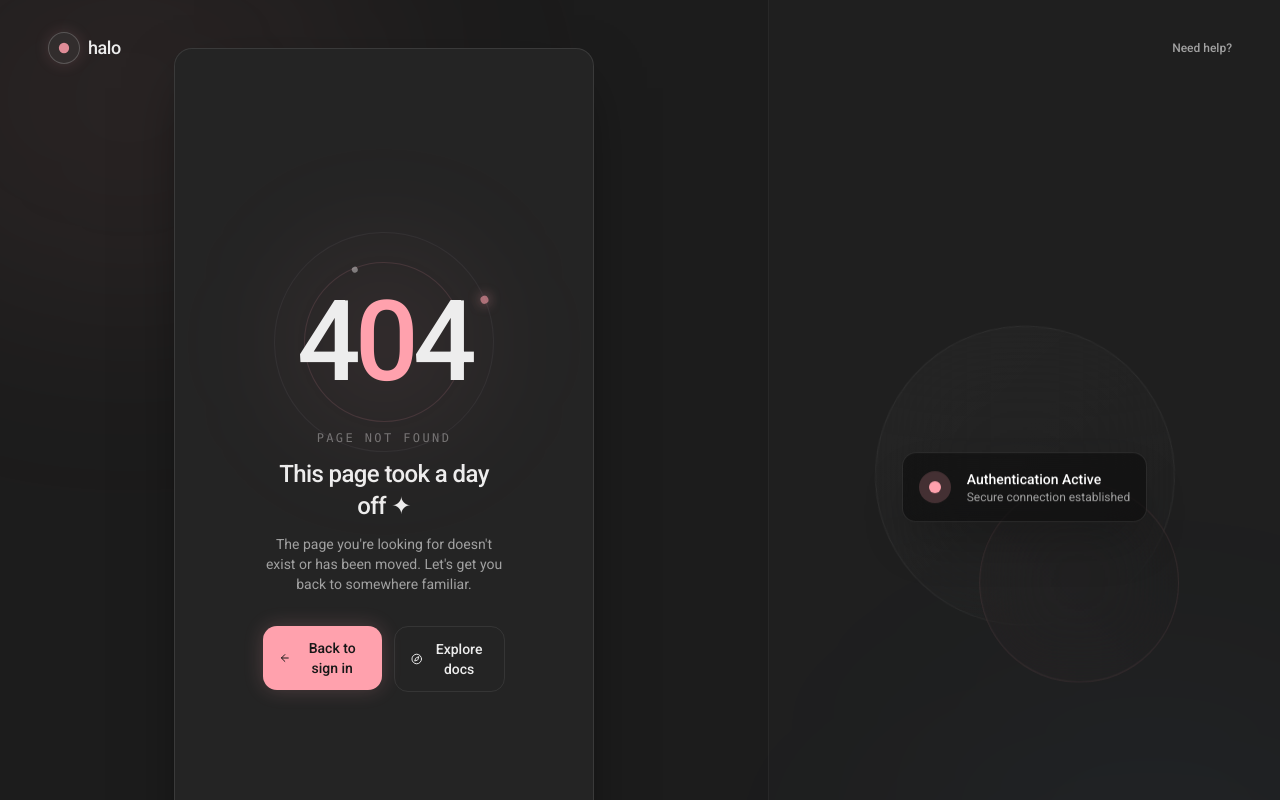
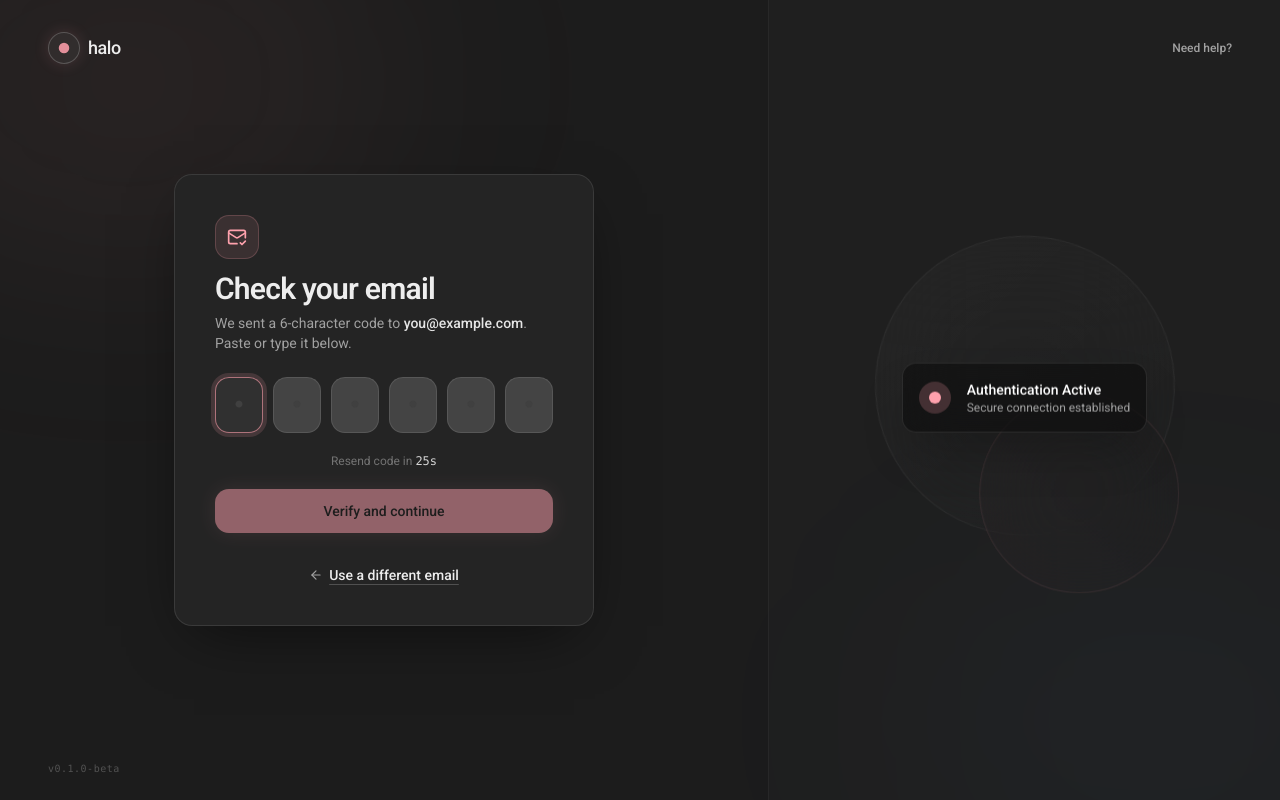
Before and after one commit to sagarkpro/CursedSSO, a React (Vite) app: page /verify in a window 1280 px wide. Shown: the top 800 px of the page. Built offline with nearby package versions, Linux system fonts and the light colour scheme.

Commit message:
added otp screen

```diff
--- a/src/Router.tsx
+++ b/src/Router.tsx
@@ -17,6 +17,7 @@ export const router = createBrowserRouter([
 			{ index: true, element: withSuspense(lazy(() => import("@/pages/login/LoginPage"))) },
 			{ path: "login", element: withSuspense(lazy(() => import("@/pages/login/LoginPage"))) },
 			{ path: "register", element: withSuspense(lazy(() => import("@/pages/register/RegisterPage"))) },
+			{ path: "verify", element: withSuspense(lazy(() => import("@/pages/verify/VerifyPage"))) },
 			{ path: "*", element: <NotFound /> },
 		],
 	},
--- /dev/null
+++ b/src/components/shared/OtpInput.tsx
@@ -0,0 +1,148 @@
+import React, { useEffect, useState, useRef } from "react";
+import { cn } from "../../lib/utils";
+interface OtpInputProps {
+	length?: number;
+	value: string;
+	onChange: (value: string) => void;
+	onComplete?: (value: string) => void;
+	error?: boolean;
+	autoFocus?: boolean;
+}
+const ALPHANUMERIC = /^[A-Z0-9]$/;
+export function OtpInput({ length = 6, value, onChange, onComplete, error = false, autoFocus = true }: OtpInputProps) {
+	const inputsRef = useRef<Array<HTMLInputElement | null>>([]);
+	const [focusedIndex, setFocusedIndex] = useState<number | null>(autoFocus ? 0 : null);
+	// Normalize value to array of chars, padded with empty strings
+	const chars = Array.from(
+		{
+			length,
+		},
+		(_, i) => value[i] ?? "",
+	);
+	useEffect(() => {
+		if (autoFocus) {
+			inputsRef.current[0]?.focus();
+		}
+	}, [autoFocus]);
+	useEffect(() => {
+		if (value.length === length && onComplete) {
+			onComplete(value);
+		}
+	}, [value, length, onComplete]);
+	const setCharAt = (index: number, char: string) => {
+		const next = chars.slice();
+		next[index] = char;
+		onChange(next.join(""));
+	};
+	const focusInput = (index: number) => {
+		const clamped = Math.max(0, Math.min(length - 1, index));
+		inputsRef.current[clamped]?.focus();
+		inputsRef.current[clamped]?.select();
+	};
+	const handleChange = (index: number, raw: string) => {
+		// Strip non-alphanumeric, uppercase
+		const cleaned = raw.toUpperCase().replace(/[^A-Z0-9]/g, "");
+		if (!cleaned) return;
+		if (cleaned.length === 1) {
+			setCharAt(index, cleaned);
+			if (index < length - 1) focusInput(index + 1);
+		} else {
+			// Multi-char input (e.g. mobile autofill or fast typing) — distribute across boxes
+			const next = chars.slice();
+			let cursor = index;
+			for (const c of cleaned) {
+				if (cursor >= length) break;
+				next[cursor] = c;
+				cursor++;
+			}
+			onChange(next.join(""));
+			focusInput(Math.min(cursor, length - 1));
+		}
+	};
+	const handleKeyDown = (index: number, e: React.KeyboardEvent<HTMLInputElement>) => {
+		const key = e.key;
+		if (key === "Backspace") {
+			e.preventDefault();
+			if (chars[index]) {
+				setCharAt(index, "");
+			} else if (index > 0) {
+				setCharAt(index - 1, "");
+				focusInput(index - 1);
+			}
+		} else if (key === "ArrowLeft") {
+			e.preventDefault();
+			focusInput(index - 1);
+		} else if (key === "ArrowRight") {
+			e.preventDefault();
+			focusInput(index + 1);
+		} else if (key === "Delete") {
+			e.preventDefault();
+			setCharAt(index, "");
+		} else if (ALPHANUMERIC.test(key.toUpperCase()) && key.length === 1) {
+			// Overwrite current box if it already has a value
+			if (chars[index]) {
+				e.preventDefault();
+				setCharAt(index, key.toUpperCase());
+				if (index < length - 1) focusInput(index + 1);
+			}
+		}
+	};
+	const handlePaste = (index: number, e: React.ClipboardEvent<HTMLInputElement>) => {
+		e.preventDefault();
+		const pasted = e.clipboardData
+			.getData("text")
+			.toUpperCase()
+			.replace(/[^A-Z0-9]/g, "");
+		if (!pasted) return;
+		const next = chars.slice();
+		let cursor = index;
+		for (const c of pasted) {
+			if (cursor >= length) break;
+			next[cursor] = c;
+			cursor++;
+		}
+		onChange(next.join(""));
+		focusInput(Math.min(cursor, length - 1));
+	};
+	return (
+		<div className="flex items-center justify-center gap-2 sm:gap-2.5 w-full">
+			{chars.map((char, i) => {
+				const filled = Boolean(char);
+				const isFocused = focusedIndex === i;
+				return (
+					<input
+						key={i}
+						ref={(el) => {
+							inputsRef.current[i] = el;
+						}}
+						type="text"
+						inputMode="text"
+						autoComplete={i === 0 ? "one-time-code" : "off"}
+						maxLength={1}
+						value={char}
+						onChange={(e) => handleChange(i, e.target.value)}
+						onKeyDown={(e) => handleKeyDown(i, e)}
+						onPaste={(e) => handlePaste(i, e)}
+						onFocus={(e) => {
+							setFocusedIndex(i);
+							e.currentTarget.select();
+						}}
+						onBlur={() => setFocusedIndex(null)}
+						aria-label={`Character ${i + 1} of ${length}`}
+						className={cn(
+							"w-11 h-13 sm:w-12 sm:h-14 text-center text-xl sm:text-2xl font-medium font-mono uppercase",
+							"rounded-xl border bg-input text-foreground caret-rose-300",
+							"transition-all duration-200 outline-none",
+							"border-input-border",
+							filled && "border-white/20 bg-white/[0.06]",
+							isFocused && "border-rose-300/60 ring-4 ring-rose-300/15 bg-white/[0.06]",
+							error && "border-red-500/50 ring-red-500/10",
+							"placeholder:text-neutral-700",
+						)}
+						placeholder="•"
+					/>
+				);
+			})}
+		</div>
+	);
+}
--- /dev/null
+++ b/src/pages/verify/VerifyPage.tsx
@@ -0,0 +1,123 @@
+import React, { useEffect, useState } from "react";
+import { Link } from "react-router-dom";
+import { motion, AnimatePresence } from "framer-motion";
+import { AlertCircle, MailCheck, ArrowLeft } from "lucide-react";
+import { OtpInput } from "@/components/shared/OtpInput";
+import { Button } from "@/components/ui/Button";
+
+const RESEND_SECONDS = 30;
+
+export default function VerifyPage() {
+	const [code, setCode] = useState("");
+	const [isLoading, setIsLoading] = useState(false);
+	const [error, setError] = useState<string | null>(null);
+	const [secondsLeft, setSecondsLeft] = useState(RESEND_SECONDS);
+	useEffect(() => {
+		if (secondsLeft <= 0) return;
+		const t = setInterval(() => setSecondsLeft((s) => s - 1), 1000);
+		return () => clearInterval(t);
+	}, [secondsLeft]);
+	const handleVerify = (e?: React.FormEvent) => {
+		e?.preventDefault();
+		if (code.length !== 6) {
+			setError("Please enter all 6 characters of the code.");
+			return;
+		}
+		setIsLoading(true);
+		setError(null);
+		setTimeout(() => {
+			setIsLoading(false);
+			// Demo: show error so the error state is visible
+			setError("That code didn't match. Double-check and try again.");
+		}, 1500);
+	};
+	const handleResend = () => {
+		if (secondsLeft > 0) return;
+		setCode("");
+		setError(null);
+		setSecondsLeft(RESEND_SECONDS);
+	};
+	return (
+		<div>
+			<div className="flex flex-col space-y-6">
+				<div className="flex flex-col space-y-3 text-center sm:text-left">
+					<div className="inline-flex items-center justify-center sm:justify-start">
+						<div className="w-11 h-11 rounded-xl bg-rose-300/10 border border-rose-300/20 flex items-center justify-center">
+							<MailCheck className="w-5 h-5 text-rose-300" />
+						</div>
+					</div>
+					<div className="space-y-1.5">
+						<h1 className="text-2xl sm:text-3xl font-semibold tracking-tight text-foreground">Check your email</h1>
+						<p className="text-sm text-neutral-400">
+							We sent a 6-character code to <span className="text-neutral-200 font-medium">you@example.com</span>. Paste or type it below.
+						</p>
+					</div>
+				</div>
+
+				<AnimatePresence mode="wait">
+					{error && (
+						<motion.div
+							initial={{
+								opacity: 0,
+								height: 0,
+								y: -10,
+							}}
+							animate={{
+								opacity: 1,
+								height: "auto",
+								y: 0,
+							}}
+							exit={{
+								opacity: 0,
+								height: 0,
+								y: -10,
+							}}
+							className="bg-red-500/10 border border-red-500/20 rounded-xl p-3 flex items-start gap-3"
+						>
+							<AlertCircle className="w-5 h-5 text-red-400 shrink-0 mt-0.5" />
+							<p className="text-sm text-red-200">{error}</p>
+						</motion.div>
+					)}
+				</AnimatePresence>
+
+				<form onSubmit={handleVerify} className="flex flex-col space-y-5">
+					<OtpInput
+						value={code}
+						onChange={(v) => {
+							setCode(v);
+							if (error) setError(null);
+						}}
+						onComplete={() => {
+							// Auto-submit on complete for a snappier feel
+							setTimeout(() => handleVerify(), 150);
+						}}
+						error={Boolean(error)}
+					/>
+
+					<div className="flex items-center justify-center text-xs text-neutral-500">
+						{secondsLeft > 0 ? (
+							<span>
+								Resend code in <span className="text-neutral-300 font-mono">{String(secondsLeft).padStart(2, "0")}s</span>
+							</span>
+						) : (
+							<button type="button" onClick={handleResend} className="text-rose-300 hover:text-rose-200 font-medium transition-colors focus:outline-none focus-visible:ring-2 focus-visible:ring-rose-300/40 rounded-md px-1">
+								Resend code
+							</button>
+						)}
+					</div>
+
+					<Button type="submit" className="w-full" isLoading={isLoading} disabled={code.length !== 6}>
+						{isLoading ? "Verifying…" : "Verify and continue"}
+					</Button>
+				</form>
+
+				<div className="flex items-center justify-center gap-1.5 text-sm text-neutral-400 pt-2">
+					<ArrowLeft className="w-3.5 h-3.5" />
+					<Link to="/login" className="font-medium text-foreground hover:text-rose-300 transition-colors underline decoration-white/20 hover:decoration-rose-300/50 underline-offset-4">
+						Use a different email
+					</Link>
+				</div>
+			</div>
+		</div>
+	);
+}
```
